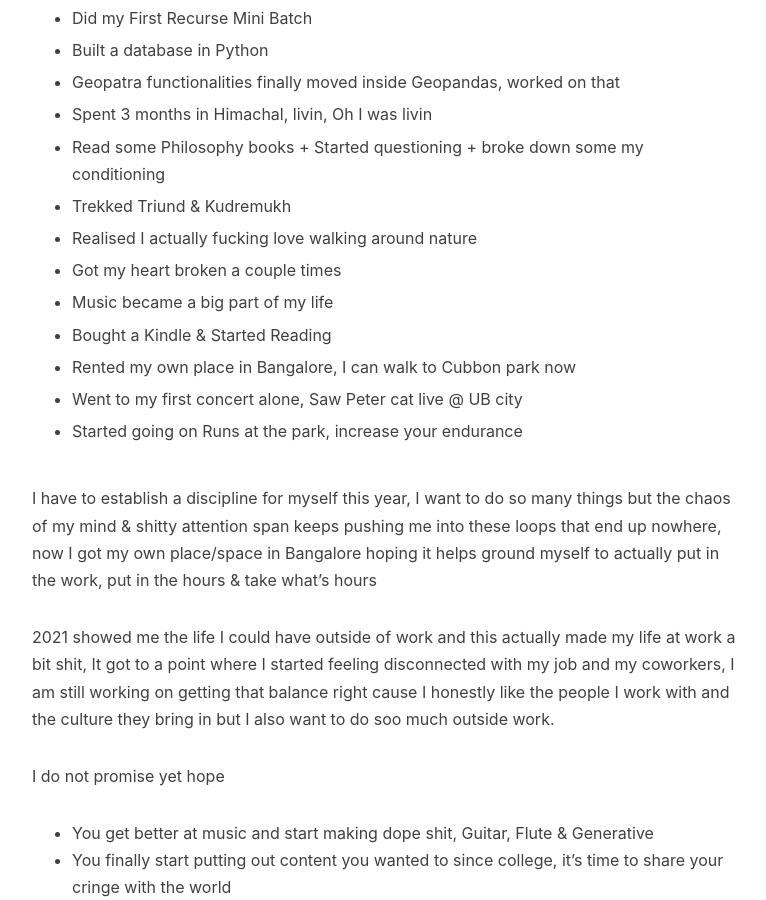
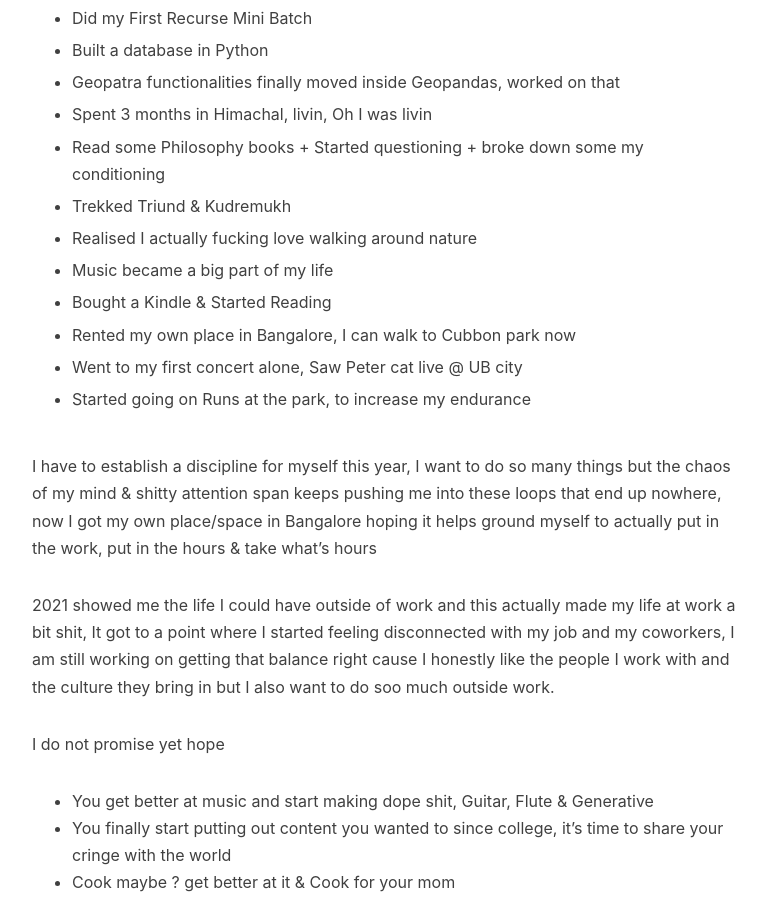
Before and after one commit to Sangarshanan/sangarshanan.github.io, a Jekyll site: the page built from _posts/2022-01-01-a-new-year.md, in a window 1280 px wide and 900 px high, scrolled down 530 px. Shown: the whole window, without its empty margins (233-999 px from the left). Built offline with Jekyll 4.4.1, drawn with Linux system fonts in a browser that asks for light colours; nearby versions of some CDN libraries; comment, search, counter and statistics services are not loaded.

Commit message:
Update 2022-01-01-a-new-year.md

```diff
--- a/_posts/2022-01-01-a-new-year.md
+++ b/_posts/2022-01-01-a-new-year.md
@@ -29,8 +29,6 @@
 
 - Realised I actually fucking love walking around nature
 
-- Got my heart broken a couple times
-
 - Music became a big part of my life
 
 - Bought a Kindle & Started Reading
@@ -39,7 +37,7 @@
 
 - Went to my first concert alone, Saw Peter cat live @ UB city
 
-- Started going on Runs at the park, increase your endurance
+- Started going on Runs at the park, to increase my endurance
 
 
 I have to establish a discipline for myself this year, I want to do so many things but the chaos of my mind & shitty attention span keeps pushing me into these loops that end up nowhere, now I got my own place/space in Bangalore hoping it helps ground myself to actually put in the work, put in the hours & take what's hours
```
